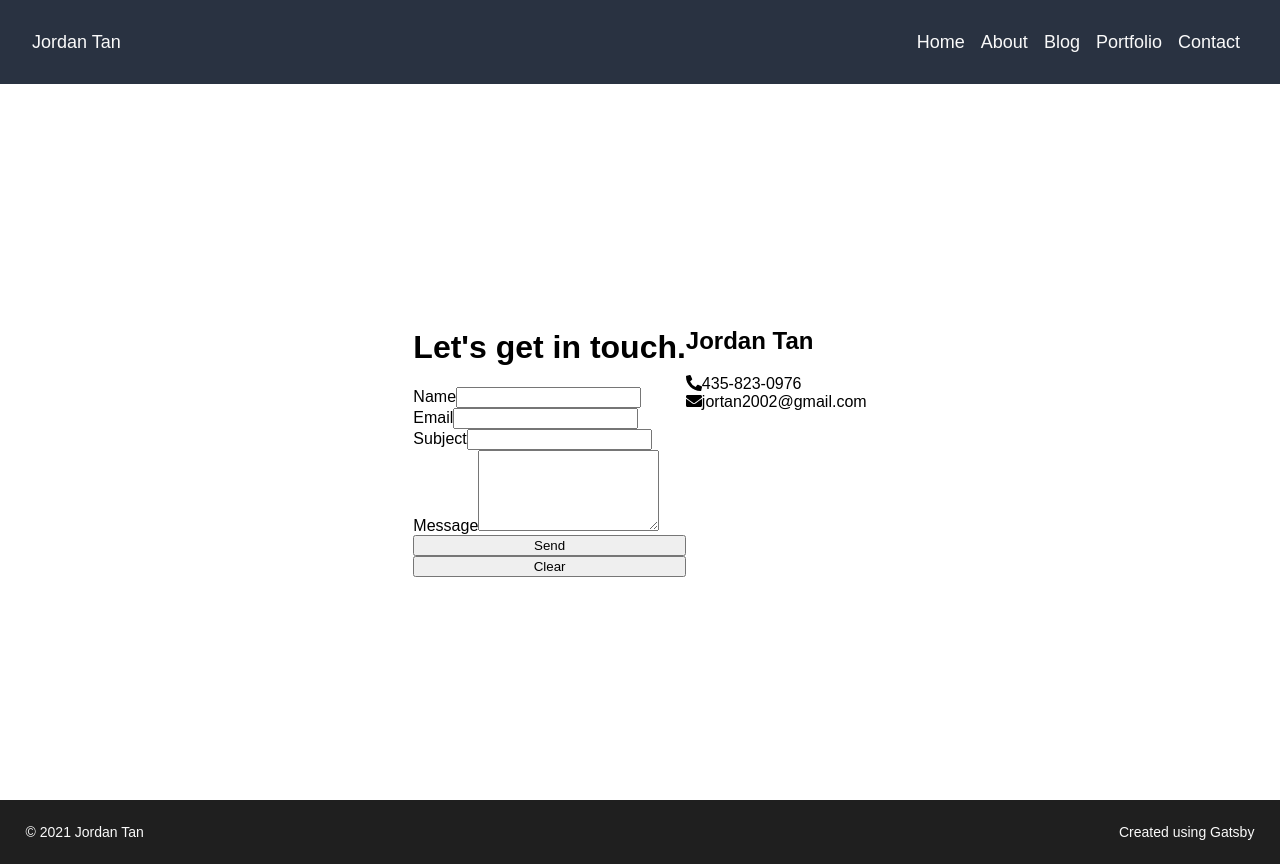
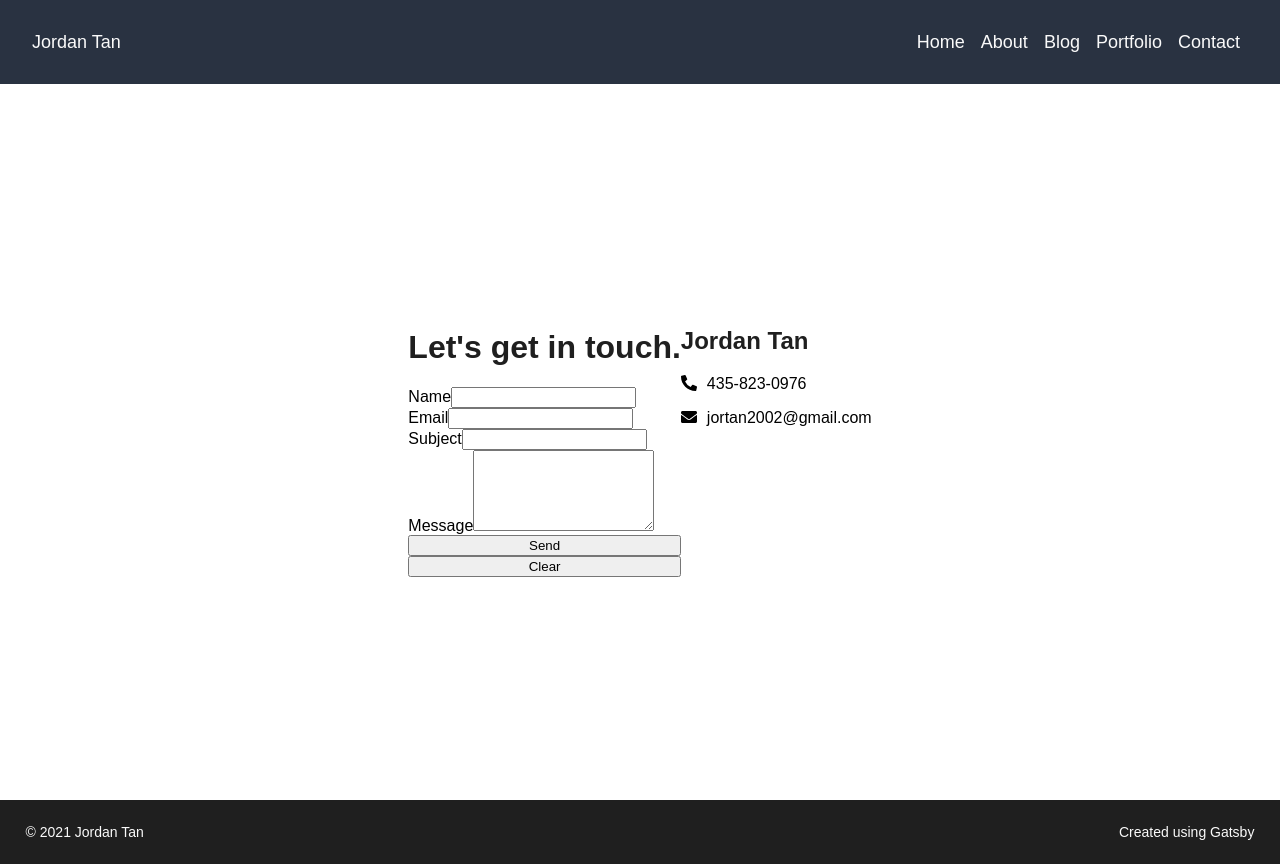
Before and after one commit to jortan02/jortan-site, a Gatsby site: page /contact in a window 1280 px wide. Built offline with nearby package versions, Linux system fonts and the light colour scheme; Gatsby itself is replaced by a stand-in of ours.

Commit message:
Made contact-info component, fixed prop type error

```diff
--- a/gatsby-config.js
+++ b/gatsby-config.js
@@ -2,8 +2,8 @@ module.exports = {
     siteMetadata: {
         title: "Jordan Tan",
         description: "Jordan Tan's Personal Site | Resume | Blog | Portfolio",
-        // phoneNumber: "435-823-0976",
-        // emailAddress: "jortan2002@gmail.com",
+        phoneNumber: "435-823-0976",
+        emailAddress: "jortan2002@gmail.com",
         menuLinks:[
             {
                 name: "Home",
--- /dev/null
+++ b/src/components/contact-info.js
@@ -0,0 +1,36 @@
+import React from "react";
+import { graphql, StaticQuery } from "gatsby";
+import { FontAwesomeIcon } from "@fortawesome/react-fontawesome";
+import { faPhoneAlt, faEnvelope } from "@fortawesome/free-solid-svg-icons";
+import "../styles/contact-info.scss";
+
+const ContactInfo = () => {
+    return (
+        <StaticQuery
+            query={graphql`
+                query siteContactQuery {
+                    site {
+                        siteMetadata {
+                            phoneNumber
+                            emailAddress
+                        }
+                    }
+                }
+            `}
+            render={(data) => (
+                <div className="contact-info-container">
+                    <div className="contact-info">
+                        <FontAwesomeIcon icon={faPhoneAlt} className="icon" />
+                        <a href={`tel:${data.site.siteMetadata.phoneNumber}`}>{data.site.siteMetadata.phoneNumber}</a>
+                    </div>
+                    <div className="contact-info">
+                        <FontAwesomeIcon icon={faEnvelope} className="icon" />
+                        <a href={`mailto:${data.site.siteMetadata.emailAddress}`}>{data.site.siteMetadata.emailAddress}</a>
+                    </div>
+                </div>
+            )}
+        />
+    );
+};
+
+export default ContactInfo;
--- a/src/components/links.js
+++ b/src/components/links.js
@@ -9,7 +9,7 @@ const Links = ({ menuLinks, styleClass, handleClick }) => {
                 <li key={link.name}>
                     <Link
                         to={link.link}
-                        onClick={typeof handleClick === "function" ? handleClick : ""}
+                        onClick={typeof handleClick === "function" ? handleClick : null}
                         className="navigation-link"
                     >
                         {link.name}
@@ -29,7 +29,7 @@ Links.propTypes = {
 Links.defaultProps = {
     menuLinks: "",
     styleClass: "",
-    handleClick: "",
+    handleClick: null,
 }
 
 export default Links;
--- a/src/pages/contact.js
+++ b/src/pages/contact.js
@@ -2,8 +2,7 @@ import React from "react";
 import Content from "../components/content";
 import Hero from "../components/hero";
 import ContactForm from "../components/contact-form";
-import { FontAwesomeIcon } from "@fortawesome/react-fontawesome";
-import { faPhoneAlt, faEnvelope } from "@fortawesome/free-solid-svg-icons";
+import ContactInfo from "../components/contact-info";
 import "../styles/contact-form.scss";
 import * as variables from "../styles/_variables.module.scss";
 
@@ -17,14 +16,15 @@ const ContactPage = () => {
                 </div>
                 <div className="contact-info-container">
                     <h2>Jordan Tan</h2>
-                    <div className="contact-info">
+                    {/* <div className="contact-info">
                         <FontAwesomeIcon icon={faPhoneAlt} className="icon" />
                         <span>435-823-0976</span>
                     </div>
                     <div className="contact-info">
                         <FontAwesomeIcon icon={faEnvelope} className="icon" />
                         <span>jortan2002@gmail.com</span>
-                    </div>
+                    </div> */}
+                    <ContactInfo />
                 </div>
             </Hero>
         </Content>
--- a/src/styles/_variables.module.scss
+++ b/src/styles/_variables.module.scss
@@ -8,6 +8,7 @@ $red: #BA1F33;
 $white: #FAFAFA;
 $grey: #C2C2C2;
 $black: #1F1F1F;
+$dark-grey: #474747;
 
 $yellow: #F3E3BA;
 $off-white: #FCF8EE;
@@ -18,6 +19,7 @@ $off-white: #FCF8EE;
     white: $white;
     grey: $grey;
     black: $black;
+    darkGrey: $dark-grey;
     yellow: $yellow;
     offWhite: $off-white;
 }
--- /dev/null
+++ b/src/styles/contact-info.scss
@@ -0,0 +1,22 @@
+@import "../styles/variables.module";
+
+.contact-info-container {
+    .contact-info {
+        display: flex;
+        margin-top: 16px;
+
+        .icon {
+            margin-right: 10px;
+        }
+
+        a {
+            color: black;
+            text-decoration: none;
+            transition: 0.4s ease-in-out;
+
+            &:hover {
+                color: $dark-grey;
+            }
+        }
+    }
+}
--- a/src/styles/layout.scss
+++ b/src/styles/layout.scss
@@ -1,9 +1,14 @@
+@import "../styles/variables.module";
+
+html {
+    overflow-y: scroll;
+
     body {
         margin: 0;
         padding: 0;
         height: 100%;
         font-family: sans-serif;
-    display:flex;
+        display: flex;
         flex-direction:column;
 
         .site-container {
@@ -22,3 +27,12 @@ body {
             }
         }
     }
+}
+
+h1, h2, h3, h4, h5, h6, p, span {
+    color: $black;
+}
+
+p {
+    line-height: 1.5;
+}
```
Also changed, not shown: src/pages/index.js (+6 -4 lines), src/styles/index.scss (+0 -11 lines). Lines whose indentation alone changed are shown as unchanged.
